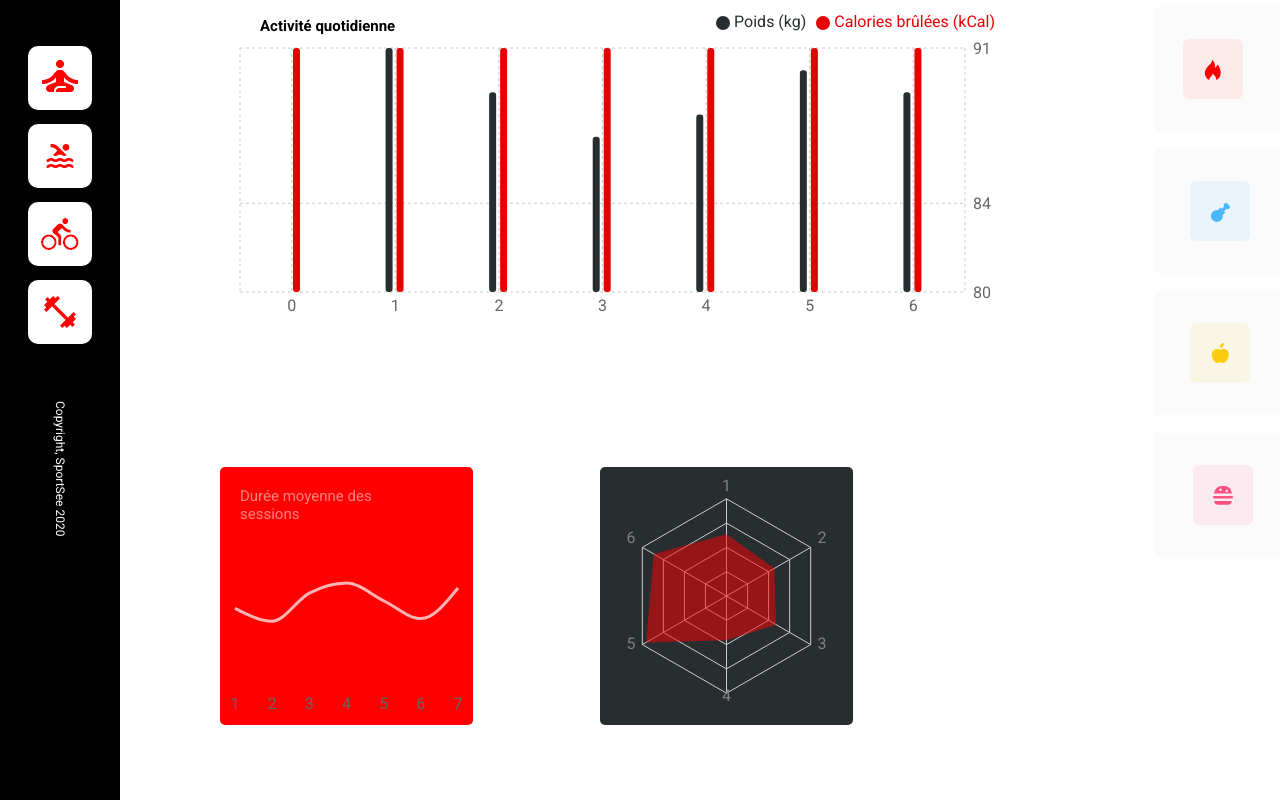
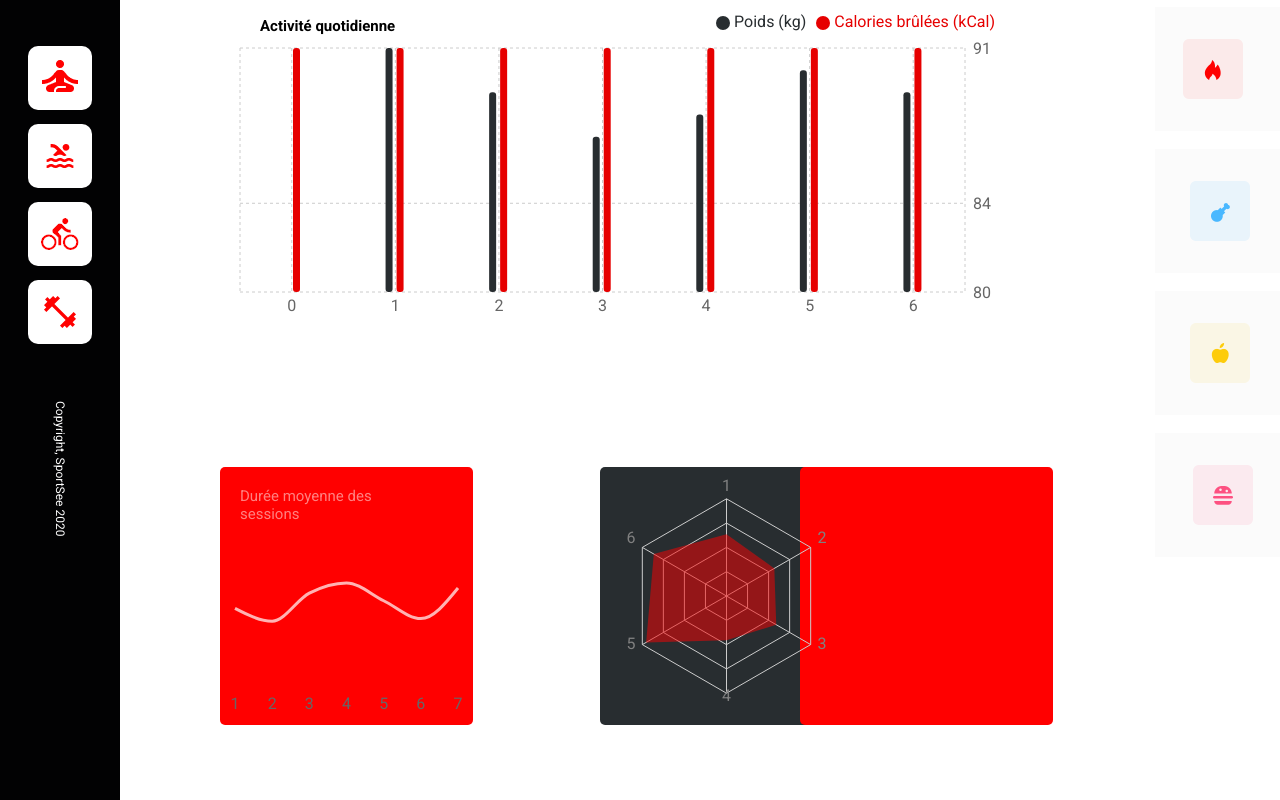
Before and after one commit to Erwandeb/BELLEVILLE_PROJET-12_SPORTSEE, a React (Create React App) app: page / in a window 1280 px wide. Shown: the part 319-1119 px from the top of the page. Built offline with nearby package versions, Linux system fonts and the light colour scheme.

Commit message:
ajout style

```diff
--- a/src/components/DailyScore.js
+++ b/src/components/DailyScore.js
@@ -1,5 +1,5 @@
 import React from 'react';
-
+import { RadialBarChart, RadialBar, Legend, ResponsiveContainer } from 'recharts';
 /**
 * This component render a radar chart with performance activity
 * Data come from state Home.js
@@ -15,10 +15,34 @@ const DailyScore = ({ user }) => {
     if(!user.todayScore) {
         return null
     }
+    console.log(user.todayScore)
+
+
 
     return (
         <div className="dailyScoreChart">
-
+            <ResponsiveContainer width="100%" height="100%">
+                <RadialBarChart
+                    cx="50%"
+                    cy="50%"
+                    innerRadius="10%"
+                    outerRadius="80%"
+                    barSize={10}
+                    data={user}>
+                    <RadialBar
+                        minAngle={15}
+                        label={{ position: 'insideStart', fill: '#fff' }}
+                        background
+                        clockWise
+                        dataKey="todayScore"
+                    />
+                    <Legend
+                        iconSize={10}
+                        layout="vertical"
+                        verticalAlign="middle"
+                    />
+                </RadialBarChart>
+            </ResponsiveContainer>
         </div>
     );
 };
--- a/src/style/components/_dailyScore.scss
+++ b/src/style/components/_dailyScore.scss
@@ -0,0 +1,9 @@
+.dailyScoreChart{
+    background-color: red;
+    grid-column-start: 1;
+    grid-row-start: 7;
+    height:258px;
+    width: 253px;
+    margin-left: 680px;
+    border-radius: 5px;
+}
```
